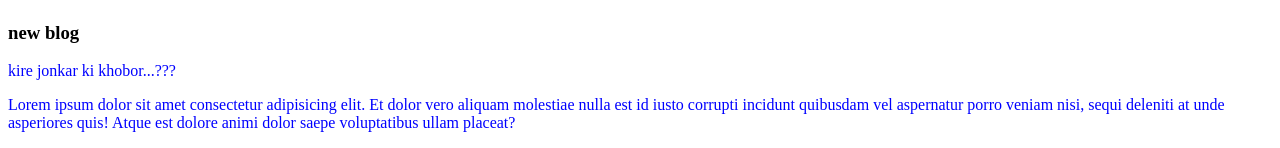
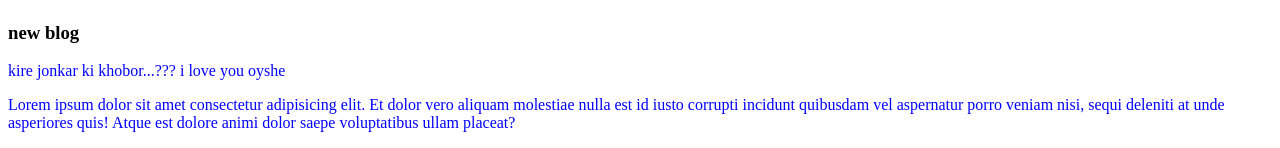
Before and after one commit to Abdullah-Al-Saim/my-5th-repo, a plain HTML site: page index.html in a window 1280 px wide. Shown: the part 2605-2753 px from the top of the page. Drawn offline with Linux system fonts and the light colour scheme.

Commit message:
oyshe is comming

```diff
--- a/index.html
+++ b/index.html
@@ -22,7 +22,7 @@
     <img src="image/Capture..PNG" alt="">
     <div>
         <h3>new blog</h3>
-        <p>kire jonkar ki khobor...???</p>
+        <p>kire jonkar ki khobor...??? i love you oyshe</p>
         <p>Lorem ipsum dolor sit amet consectetur adipisicing elit. Et dolor vero aliquam molestiae nulla est id iusto corrupti incidunt quibusdam vel aspernatur porro veniam nisi, sequi deleniti at unde asperiores quis! Atque est dolore animi dolor saepe voluptatibus ullam placeat?</p>
         <p>Lorem ipsum dolor sit amet consectetur adipisicing elit. Ullam natus maiores beatae voluptatum mollitia totam necessitatibus ratione deserunt officia? Alias quasi ea laboriosam minima natus hic architecto illum dolores ab excepturi eum, consequuntur itaque quibusdam sapiente, optio totam maiores eius amet, dicta atque aliquam velit repellat odio omnis? At, ducimus  </p>
     </div>
```
